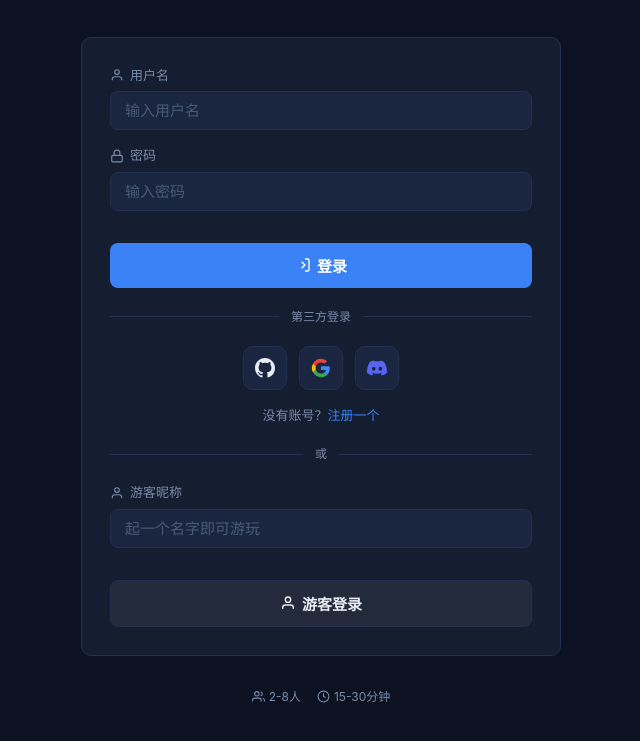
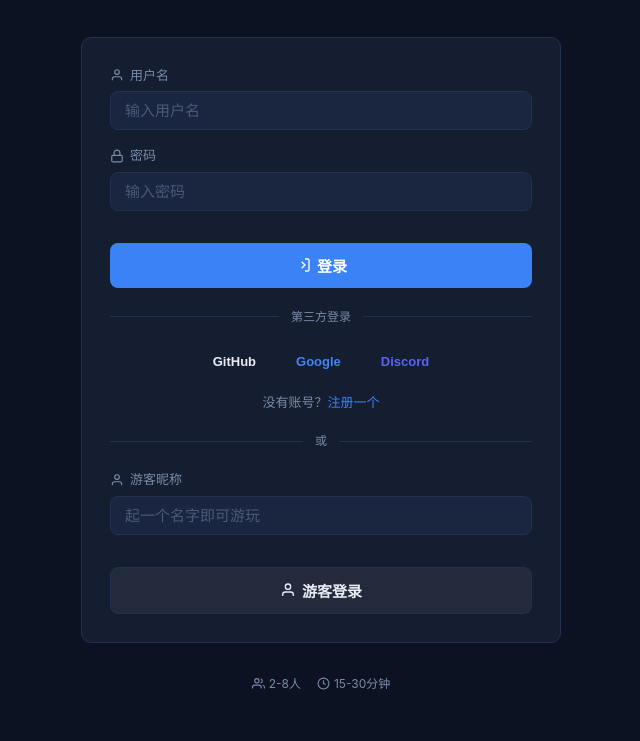
Before and after one commit to zz632/city-war, a plain HTML site: page templates/index.html in a window 1280 px wide. Shown: the part 193-934 px from the top of the page, without its empty margins (319-959 px from the left). Drawn offline with Linux system fonts and the light colour scheme; no server answers.

Commit message:
auto update 2026-06-27 13:19:17

```diff
--- a/static/css/main.css
+++ b/static/css/main.css
@@ -240,32 +240,24 @@ body {
 }
 .oauth-btns {
     display: flex;
-    gap: 12px;
+    gap: 8px;
     justify-content: center;
+    flex-wrap: wrap;
 }
-.oauth-btn {
-    width: 44px;
-    height: 44px;
-    border-radius: 10px;
-    border: 1px solid var(--border);
-    background: var(--bg-input);
+.oauth-btn-text {
+    padding: 8px 16px;
+    border-radius: 8px;
+    border: none;
+    background: transparent;
+    color: var(--c, var(--text));
+    font-size: 13px;
+    font-weight: 600;
     cursor: pointer;
-    display: flex;
-    align-items: center;
-    justify-content: center;
     transition: all .15s;
-    padding: 0;
 }
-.oauth-btn svg {
-    width: 20px;
-    height: 20px;
-}
-.oauth-btn:hover {
-    border-color: var(--primary);
+.oauth-btn-text:hover {
     background: rgba(59,130,246,.08);
 }
-.oauth-github svg { color: #e8ecf4; }
-.oauth-discord svg { color: #5865F2; }
 
 /* 模态框 */
 .modal-overlay {
--- a/templates/index.html
+++ b/templates/index.html
@@ -45,16 +45,9 @@
                 <div id="oauth-section" class="oauth-section">
                     <div class="divider"><span>第三方登录</span></div>
                     <div class="oauth-btns">
-                        <button class="oauth-btn oauth-github" onclick="oauthLogin('github')" title="GitHub 登录">
-                            <svg viewBox="0 0 24 24" width="20" height="20"><path fill="#e8ecf4" d="M12 0C5.37 0 0 5.37 0 12c0 5.31 3.435 9.795 8.205 11.385.6.105.825-.255.825-.57 0-.285-.015-1.23-.015-2.235-3.015.555-3.795-.735-4.035-1.41-.135-.345-.72-1.41-1.23-1.695-.42-.225-1.02-.78-.015-.795.945-.015 1.62.87 1.845 1.23 1.08 1.815 2.805 1.305 3.495.99.105-.78.42-1.305.765-1.605-2.67-.3-5.46-1.335-5.46-5.925 0-1.305.465-2.385 1.23-3.225-.12-.3-.54-1.53.12-3.18 0 0 1.005-.315 3.3 1.23.96-.27 1.98-.405 3-.405s2.04.135 3 .405c2.295-1.56 3.3-1.23 3.3-1.23.66 1.65.24 2.88.12 3.18.765.84 1.23 1.905 1.23 3.225 0 4.605-2.805 5.625-5.475 5.925.435.375.81 1.095.81 2.22 0 1.605-.015 2.895-.015 3.3 0 .315.225.69.825.57A12.02 12.02 0 0024 12c0-6.63-5.37-12-12-12z"/></svg>
-                        </button>
-                        <button class="oauth-btn oauth-google" onclick="oauthLogin('google')" title="Google 登录">
-                            <svg viewBox="0 0 24 24" width="20" height="20"><path d="M22.56 12.25c0-.78-.07-1.53-.2-2.25H12v4.26h5.92a5.06 5.06 0 01-2.2 3.32v2.77h3.57c2.08-1.92 3.28-4.74 3.28-8.1z" fill="#4285F4"/><path d="M12 23c2.97 0 5.46-.98 7.28-2.66l-3.57-2.77c-.98.66-2.23 1.06-3.71 1.06-2.86 0-5.29-1.93-6.16-4.53H2.18v2.84C3.99 20.53 7.7 23 12 23z" fill="#34A853"/><path d="M5.84 14.09c-.22-.66-.35-1.36-.35-2.09s.13-1.43.35-2.09V7.07H2.18C1.43 8.55 1 10.22 1 12s.43 3.45 1.18 4.93l2.85-2.22.81-.62z" fill="#FBBC05"/><path d="M12 5.38c1.62 0 3.06.56 4.21 1.64l3.15-3.15C17.45 2.09 14.97 1 12 1 7.7 1 3.99 3.47 2.18 7.07l3.66 2.84c.87-2.6 3.3-4.53 6.16-4.53z" fill="#EA4335"/></svg>
-                        </button>
-                        <button class="oauth-btn oauth-discord" onclick="oauthLogin('discord')" title="Discord 登录">
-                            <svg viewBox="0 0 24 24" width="20" height="20"><path fill="#5865F2" d="M20.317 4.37a19.791 19.791 0 00-4.885-1.515.074.074 0 00-.079.037c-.21.375-.444.864-.608 1.25a18.27 18.27 0 00-5.487 0 12.64 12.64 0 00-.617-1.25.077.077 0 00-.079-.037A19.736 19.736 0 003.677 4.37a.07.07 0 00-.032.027C.533 9.046-.32 13.58.099 18.057a.082.082 0 00.031.057 19.9 19.9 0 005.993 3.03.078.078 0 00.084-.028c.462-.63.874-1.295 1.226-1.994a.076.076 0 00-.041-.106 13.107 13.107 0 01-1.872-.892.077.077 0 01-.008-.128 10.2 10.2 0 00.372-.292.074.074 0 01.077-.01c3.928 1.793 8.18 1.793 12.062 0a.074.074 0 01.078.01c.12.098.246.198.373.292a.077.077 0 01-.006.127 12.299 12.299 0 01-1.873.892.077.077 0 00-.041.107c.36.698.772 1.362 1.225 1.993a.076.076 0 00.084.028 19.839 19.839 0 006.002-3.03.077.077 0 00.032-.054c.5-5.177-.838-9.674-3.549-13.66a.061.061 0 00-.031-.03zM8.02 15.33c-1.183 0-2.157-1.085-2.157-2.419 0-1.333.956-2.419 2.157-2.419 1.21 0 2.176 1.095 2.157 2.42 0 1.333-.956 2.418-2.157 2.418zm7.975 0c-1.183 0-2.157-1.085-2.157-2.419 0-1.333.955-2.419 2.157-2.419 1.21 0 2.176 1.095 2.157 2.42 0 1.333-.946 2.418-2.157 2.418z"/></svg>
-                        </button>
-
+                        <button class="oauth-btn-text" onclick="oauthLogin('github')" style="--c:#e8ecf4">GitHub</button>
+                        <button class="oauth-btn-text" onclick="oauthLogin('google')" style="--c:#4285F4">Google</button>
+                        <button class="oauth-btn-text" onclick="oauthLogin('discord')" style="--c:#5865F2">Discord</button>
                     </div>
                 </div>
                 <p class="auth-switch">没有账号？<a href="#" id="showRegister">注册一个</a></p>
```
